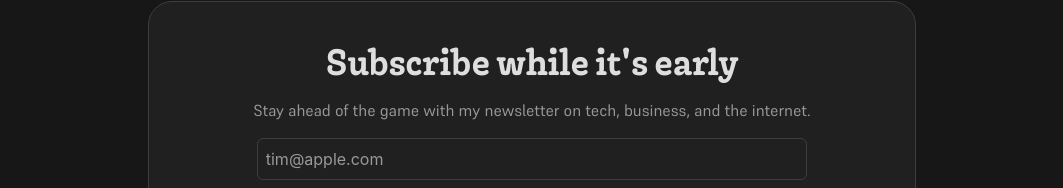
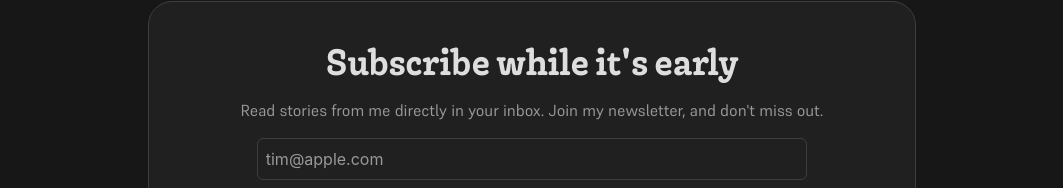
Before and after one commit to arevalolance/dotcom, a Next.js app: page /about in a window 1280 px wide. Shown: the part 1034-1222 px from the top of the page, without its empty margins (108-1171 px from the left). Built offline with nearby package versions, Linux system fonts and the light colour scheme.

Commit message:
Update on form description

```diff
--- a/components/Subscribe/index.tsx
+++ b/components/Subscribe/index.tsx
@@ -49,8 +49,8 @@ const Subscribe = () => {
         Subscribe while it&apos;s early
       </h2>
       <p className="text-md font-supreme text-text-secondary">
-        Stay ahead of the game with my newsletter on tech, business, and the
-        internet.
+        Read stories from me directly in your inbox. Join my newsletter, and
+        don&apos;t miss out.
       </p>
       <form className="flex w-9/12 flex-col gap-y-4" onSubmit={subscribe}>
         <input
```
